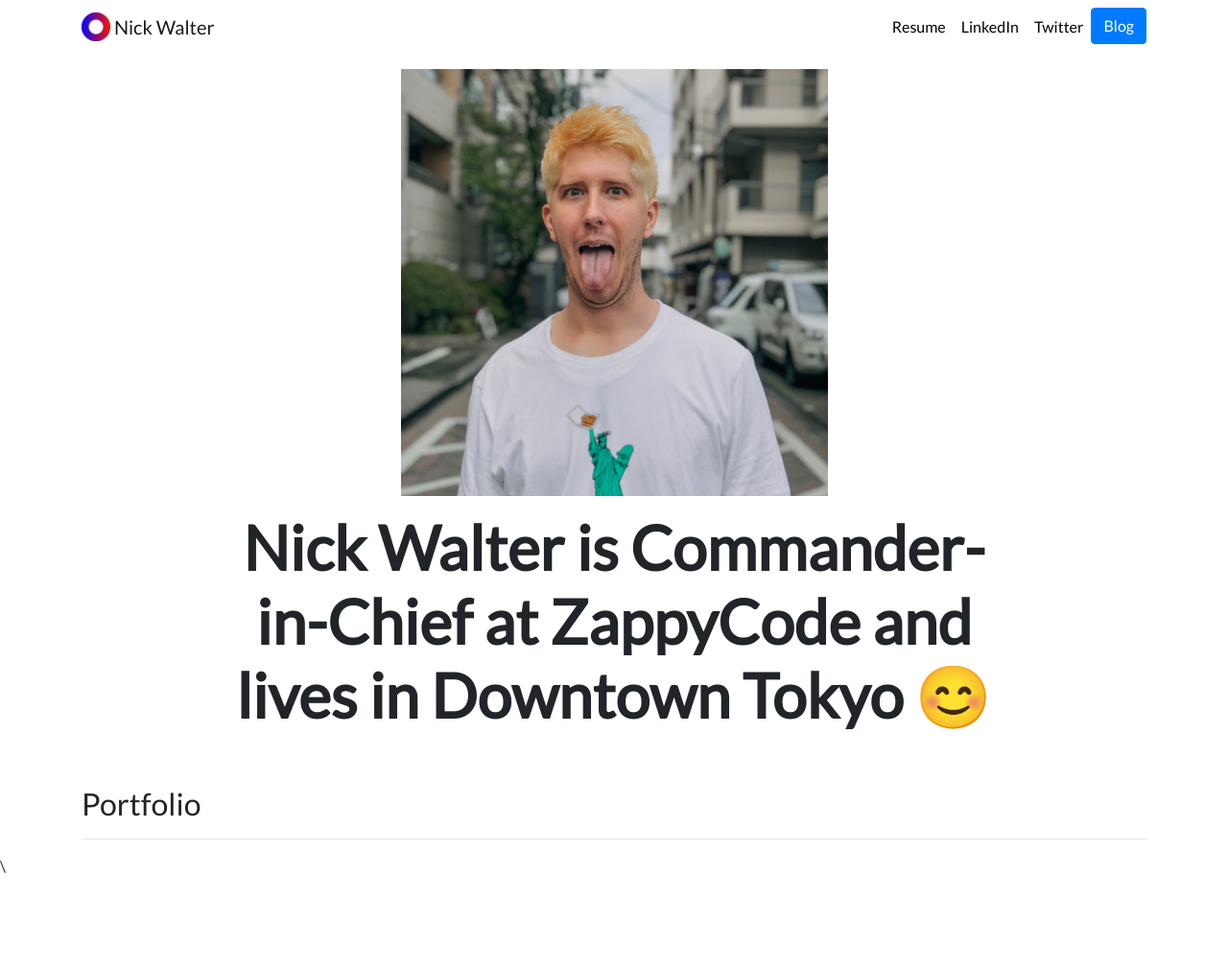
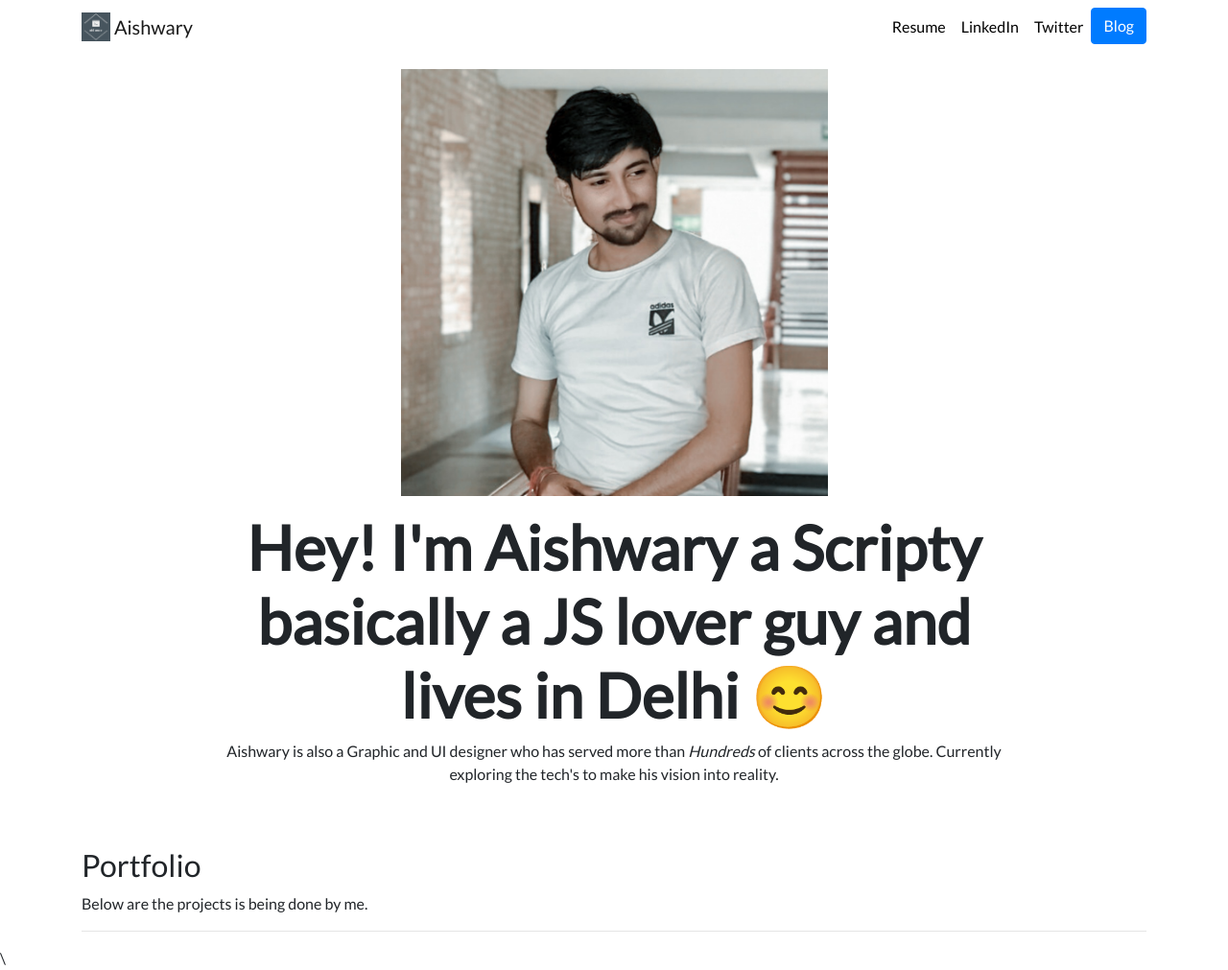
Before and after one commit to aishbetu/django3-personal-portfolio, a Django app: page / in a window 1280 px wide. Shown: the whole page at 96% size. Before the commit the page ends 910 px from the top, so only its background shows below. Run offline with Django 3.2, Linux system fonts and the light colour scheme; data that the repository does not hold is empty; some libraries are stand-ins or nearby versions.

Commit message:
Tweaked my portfolio completely

```diff
--- a/portfolio/templates/portfolio/base.html
+++ b/portfolio/templates/portfolio/base.html
@@ -14,9 +14,9 @@
 
   <link href="https://fonts.googleapis.com/css?family=Lato&display=swap" rel="stylesheet">
 
-  <link rel="icon" type="image/png" href="{% static "portfolio/Logo.png" %}">
+  <link rel="icon" type="image/png" href="{% static "portfolio/aishlogo.png" %}">
 
-  <title>Nick Walter</title>
+  <title>Aishwary</title>
 </head>
 
 <body>
@@ -24,8 +24,8 @@
   <nav id="topNav" class="navbar navbar-expand-md navbar-light">
     <div class="container">
       <a class="navbar-brand" href="{% url 'home' %}">
-        <img src="{% static "portfolio/Logo.png" %}" width="30" height="30" class="d-inline-block align-top" alt="Nick's Logo">
-        <span>Nick Walter</span>
+        <img src="{% static "portfolio/aishlogo.png" %}" width="30" height="30" class="d-inline-block align-top" alt="Nick's Logo">
+        <span>Aishwary</span>
       </a>
       <button class="navbar-toggler" type="button" data-toggle="collapse" data-target="#navbarNav" aria-controls="navbarNav" aria-expanded="false" aria-label="Toggle navigation">
         <span class="navbar-toggler-icon"></span>
@@ -33,7 +33,7 @@
       <div class="collapse navbar-collapse text-center" id="navbarNav">
         <ul class="navbar-nav ml-auto">
           <li class="nav-item">
-            <a class="nav-link" href="{% static " portfolio/resume.pdf" %}">Resume</a>
+            <a class="nav-link" href="{% static 'portfolio/comingsoon.pdf' %}">Resume</a>
           </li>
           <li class="nav-item">
             <a class="nav-link" href="https://www.linkedin.com/in/nick-walter/" target="_blank">LinkedIn</a>
--- a/portfolio/templates/portfolio/home.html
+++ b/portfolio/templates/portfolio/home.html
@@ -6,17 +6,22 @@
 
 <div class="row justify-content-center my-3">
   <div class="col-5">
-    <img src="{% static 'portfolio/SquareBlonde.jpg' %}" class="img-fluid">
+    <img src="{% static 'portfolio/aishmain.png' %}" height="700" width="700" class="img-fluid">
   </div>
 </div>
 
 <div class="row justify-content-center mb-3">
   <div class="col-md-9 text-center">
-    <h1 id="hometext" class="font-weight-bold">Nick Walter is Commander-in-Chief at ZappyCode and lives in Downtown Tokyo 😊</h1>
+    <h1 id="hometext" class="font-weight-bold">Hey! I'm Aishwary a Scripty basically a JS lover guy and lives in Delhi 😊</h1>
   </div>
+    <div class="col-md-9 text-center">
+        <p id="homepara">Aishwary is also a Graphic and UI designer who has served more than <i>Hundreds</i>
+            of clients across the globe. Currently exploring the tech's to make his vision into reality.</p>
+    </div>
 </div>
 
 <h2 class="mt-5">Portfolio</h2>
+    <p class="mt-2">Below are the projects is being done by me.</p>
 <hr>
 <div class="row">
   {% for project in projects %}
```
Also changed, not shown: db.sqlite3, portfolio/static/portfolio/aish.jpg (added), portfolio/static/portfolio/aishlogo.png (added), portfolio/static/portfolio/aishmain.png (added), 1 other file.
